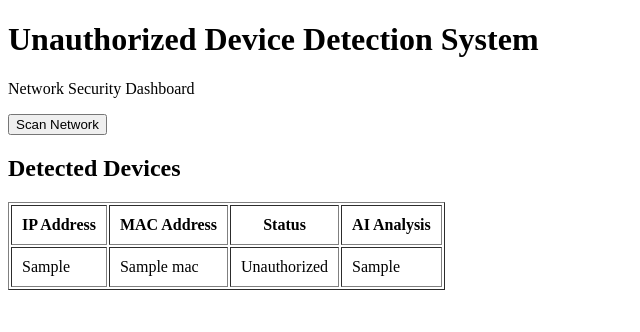
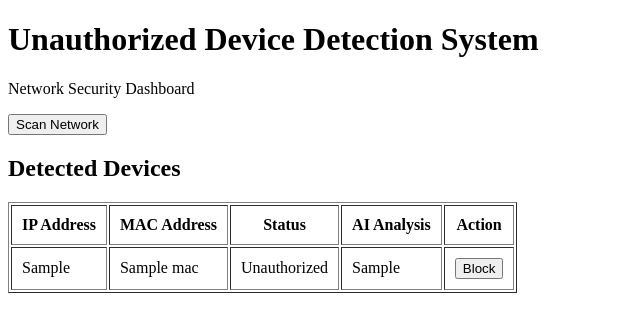
Before and after one commit to Manya-2807/Unauthorised-device-detection, a Flask app: template templates/index.html in a window 1280 px wide. Shown: the top 332 px of the page, without its empty margins (0-640 px from the left). Run offline with Flask 3, Linux system fonts and the light colour scheme; the template is opened without the code that fills it: most values are stand-ins (such as "Sample title", 1, 10 or a date in 2020).

Commit message:
Add block button to device dashboard

```diff
--- a/templates/index.html
+++ b/templates/index.html
@@ -23,6 +23,7 @@
     <th>MAC Address</th>
     <th>Status</th>
     <th>AI Analysis</th>
+    <th>Action</th>
 </tr>
 
 {% for device in devices %}
@@ -31,6 +32,17 @@
     <td>{{ device.mac }}</td>
     <td>{{ device.status }}</td>
     <td>{{ device.ai }}</td>
+    <td>
+        {% if device.status == "Unauthorized" %}
+        <form action="/block/{{ device.mac }}" method="post">
+            <button type="submit">Block</button>
+        </form>
+        {% elif device.status == "Blocked" %}
+        Blocked
+        {% else %}
+        -
+        {% endif %}
+    </td>
 </tr>
 {% endfor %}
 
```
